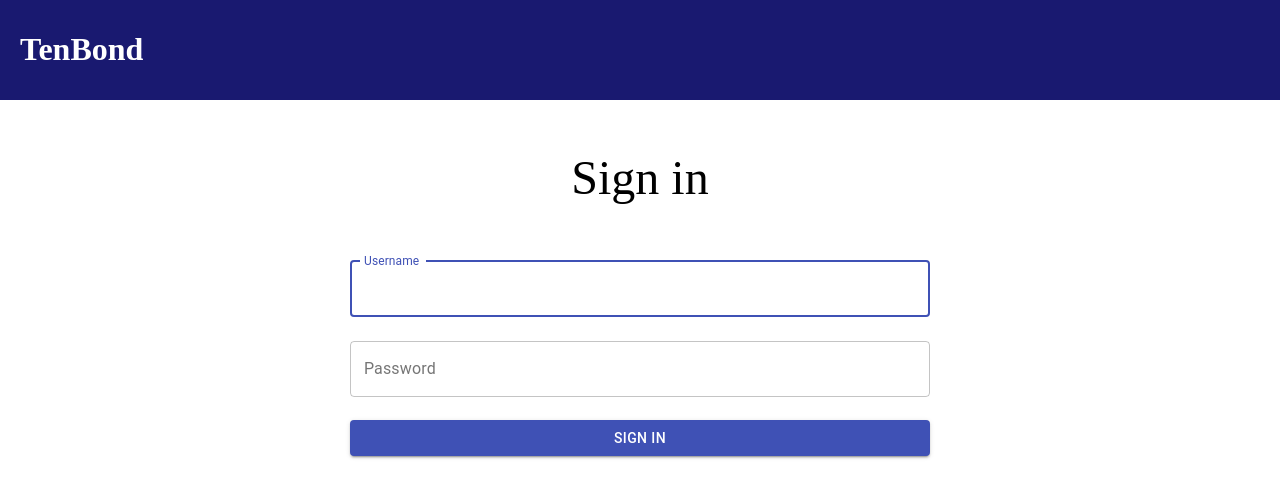
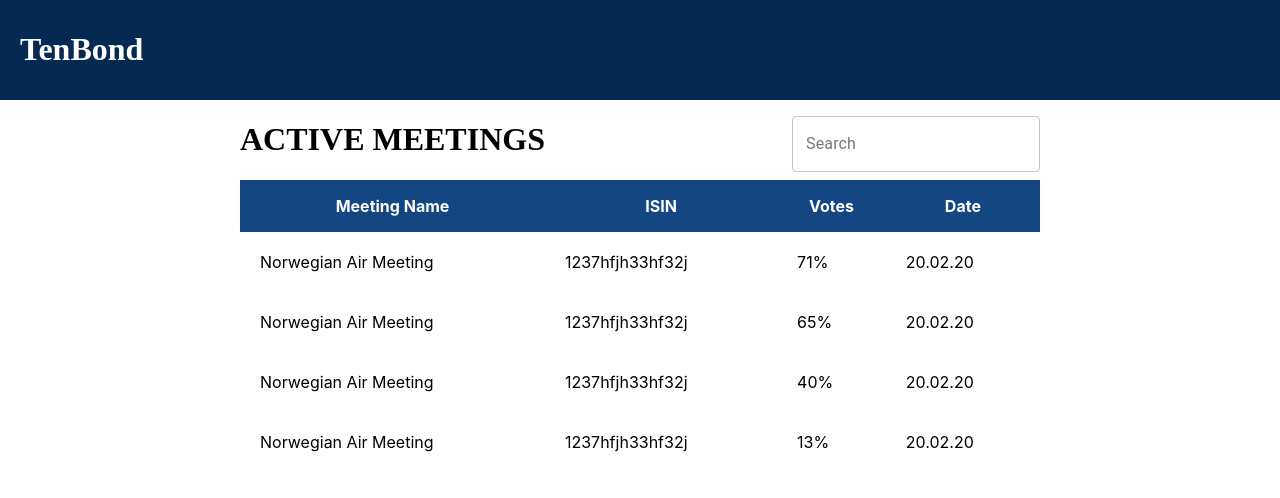
Before and after one commit to Kundestyrt-G17/digibonds, a React (Create React App) app: page /meetings in a window 1280 px wide. Shown: the top 498 px of the page. Built offline with nearby package versions, Linux system fonts and the light colour scheme.

Commit message:
Make routes and tables

```diff
--- a/package.json
+++ b/package.json
@@ -13,11 +13,13 @@
     "@types/react": "^16.9.0",
     "@types/react-dom": "^16.9.0",
     "@types/react-router-dom": "^5.1.5",
+    "@types/react-table": "^7.0.24",
     "react": "^16.13.1",
     "react-dom": "^16.13.1",
     "react-hook-form": "^6.8.6",
     "react-router-dom": "^5.2.0",
     "react-scripts": "3.4.3",
+    "react-table": "^7.6.0",
     "typescript": "~3.7.2"
   },
   "scripts": {
--- a/src/App.tsx
+++ b/src/App.tsx
@@ -12,11 +12,12 @@ import NoLongerOwn from './routes/NoLongerOwn';
 import { UserFetch } from './components/LoginForm/LoginForm';
 import Submitted from './routes/Submitted';
 import { SubmittedPageType } from './utils/types';
+import Meetings from './routes/Meetings';
 import './App.css';
 
 const App = () => {
   const [userData, setUserData] = useState<UserFetch | undefined>();
-  const [submitted, setSubmitted] = useState<SubmittedPageType>(''); // TODO - Dårlig navn
+  const [submitted, setSubmitted] = useState<SubmittedPageType>('');
 
   const pageToShow = () => {
     if (!userData?.user) {
@@ -48,6 +49,9 @@ const App = () => {
           <Route path="/submitted">
             <Submitted submitted={submitted} />
           </Route>
+          <Route path="/meetings">
+            <Meetings />
+          </Route>
           <Route path="/">{pageToShow}</Route>
         </Switch>
       </div>
--- a/src/components/Header/Header.css
+++ b/src/components/Header/Header.css
@@ -1,5 +1,5 @@
 .header {
-  background: midnightblue;
+  background: #062952;
   color: white;
   padding: 10px 20px;
   display: flex;
--- /dev/null
+++ b/src/routes/Meetings/Meeting.tsx
@@ -0,0 +1,11 @@
+import React from 'react';
+
+import './index.css';
+import { useParams } from 'react-router-dom';
+
+const Meeting = () => {
+  let { meetingId } = useParams();
+  return <h3>Requested meeting ID: {meetingId}</h3>;
+};
+
+export default Meeting;
--- /dev/null
+++ b/src/routes/Meetings/Meetings.tsx
@@ -0,0 +1,132 @@
+import React, { useMemo } from 'react';
+import { useTable } from 'react-table';
+import { useHistory } from 'react-router-dom';
+
+import './index.css';
+
+const Meeting = () => {
+  const data = React.useMemo(
+    () => [
+      {
+        id: 0,
+        name: 'Norwegian Air Meeting',
+        isin: '1237hfjh33hf32j',
+        votes: '71%',
+        date: '20.02.20',
+      },
+      {
+        id: 1,
+        name: 'Norwegian Air Meeting',
+        isin: '1237hfjh33hf32j',
+        votes: '65%',
+        date: '20.02.20',
+      },
+      {
+        id: 2,
+        name: 'Norwegian Air Meeting',
+        isin: '1237hfjh33hf32j',
+        votes: '40%',
+        date: '20.02.20',
+      },
+      {
+        id: 3,
+        name: 'Norwegian Air Meeting',
+        isin: '1237hfjh33hf32j',
+        votes: '13%',
+        date: '20.02.20',
+      },
+    ],
+    []
+  );
+
+  const columns = React.useMemo(
+    () => [
+      {
+        Header: 'Meeting Name',
+        accessor: 'name',
+      },
+      {
+        Header: 'ISIN',
+        accessor: 'isin',
+      },
+      {
+        Header: 'Votes',
+        accessor: 'votes',
+      },
+      {
+        Header: 'Date',
+        accessor: 'date',
+      },
+    ],
+    []
+  );
+  const tableInstance = useTable<any>({ columns, data });
+
+  const {
+    getTableProps,
+    getTableBodyProps,
+    headerGroups,
+    rows,
+    prepareRow,
+  } = tableInstance;
+
+  const history = useHistory();
+  const handleRowClick = (row:any) => {
+    history.push(`/meetings/${row.id}`);
+  }
+
+  return (
+    <table {...getTableProps()} style={{borderSpacing: 0, width: "100%"}}>
+      <thead >
+        {
+          headerGroups.map((headerGroup) => (
+            <tr {...headerGroup.getHeaderGroupProps()}>
+              {
+                headerGroup.headers.map((column) => (
+                  <th
+                    {...column.getHeaderProps()}
+                    style={{
+                      height: '50px',
+                      background: '#144781',
+                      color: 'white',
+                    }}
+                  >
+                    {
+                      column.render('Header')
+                    }
+                  </th>
+                ))
+              }
+            </tr>
+          ))
+        }
+      </thead>
+      <tbody {...getTableBodyProps()}>
+        {
+          rows.map((row) => {
+            prepareRow(row);
+            return (
+                <tr {...row.getRowProps()} onClick={()=> handleRowClick(row)}
+                >
+                  {
+                    row.cells.map((cell) => {
+                      return (
+                        <td {...cell.getCellProps()}
+
+                  style={{padding: "20px"}}
+                        >
+                          { cell.render('Cell') }
+                        </td>
+                      );
+                    })
+                  }
+                </tr>
+            );
+          })
+        }
+      </tbody>
+    </table>
+  );
+};
+
+export default Meeting;
--- /dev/null
+++ b/src/routes/Meetings/index.css
@@ -0,0 +1,12 @@
+.meetings {
+  display: flex;
+  flex-direction: column;
+  align-items: center;
+  width: 100%;
+}
+
+.meetings-header {
+  display: flex;
+  justify-content: space-between;
+  width: 100%;
+}
--- /dev/null
+++ b/src/routes/Meetings/index.tsx
@@ -0,0 +1,42 @@
+import React from 'react';
+import { Button, TextField } from '@material-ui/core';
+import MeetingsTable from './Meetings';
+import Meeting from './Meeting';
+
+import './index.css';
+import { Switch, Route, useRouteMatch, useParams } from 'react-router-dom';
+
+interface Meeting {
+  name: string;
+  isin: string;
+  votes: number;
+  deadline: string;
+}
+
+const MeetingsRoute = () => {
+  const match = useRouteMatch();
+
+  return (
+    <Switch>
+      <Route path={`${match.path}/:meetingId`}>
+        <Meeting />
+      </Route>
+      <Route path={match.path}>
+        <div className="meetings">
+          <div className="meetings-header">
+            <h1> ACTIVE MEETINGS </h1>
+            <TextField
+              label="Search"
+              variant="outlined"
+              margin="normal"
+              name="search"
+            />
+          </div>
+        </div>
+        <MeetingsTable />
+      </Route>
+    </Switch>
+  );
+};
+
+export default MeetingsRoute;
```
Also changed, not shown: 1 other file (tests, documents, lock files or other folders).
